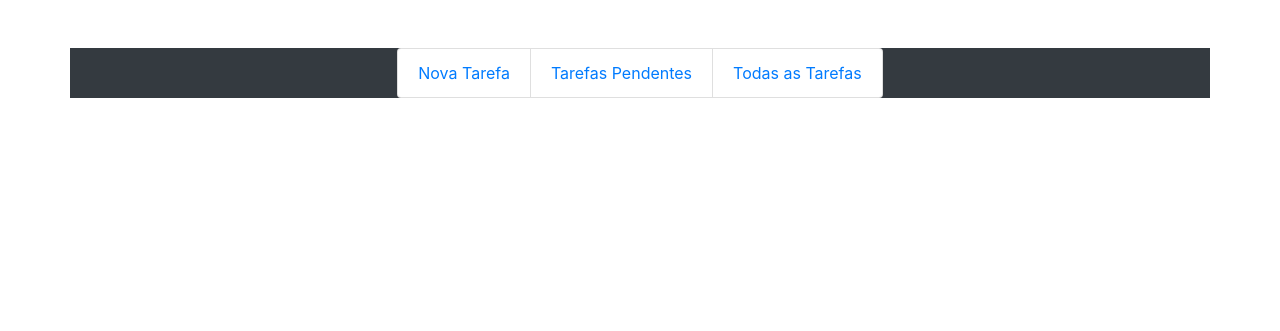
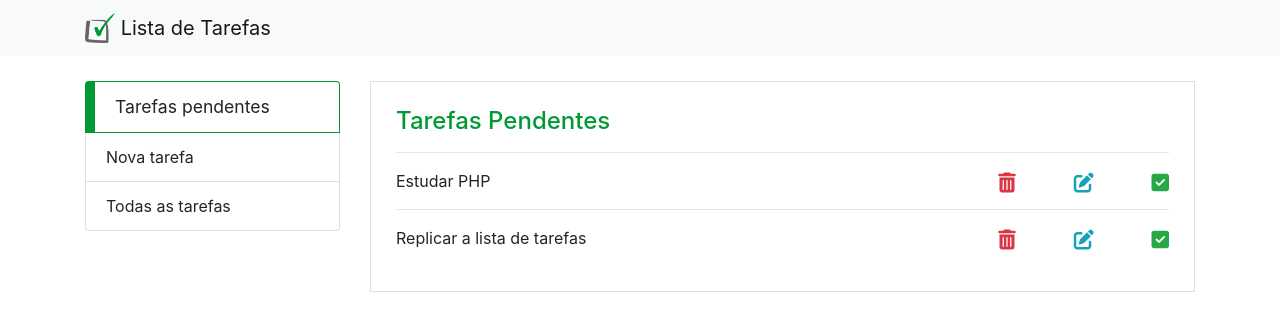
Before and after one commit to wellington-bonjardim/projeto_lista_tarefas, a PHP site: page / in a window 1280 px wide. Shown: the top 331 px of the page. Run offline with PHP 8.4, Linux system fonts and the light colour scheme; some libraries are stand-ins or nearby versions.

Commit message:
Criação da pág principal através de Bootstrap e CSS

```diff
--- /dev/null
+++ b/css/styles.css
@@ -0,0 +1,54 @@
+/*--------------- RESET ---------------*/
+* {
+    margin: 0;
+    padding: 0;
+    box-sizing: border-box;
+}
+
+/*--------------- DIV CONTAINER APP ---------------*/
+.app {
+    margin-top: 25px;
+}
+
+    /*--------------- MENU ---------------*/
+.menu {
+    margin-bottom: 25px;
+}
+
+li.list-group-item.active {
+    background-color: #FFF;
+    border-color: #009933;
+    border-left: 10px solid #009933;
+    font-size: 1.1em;
+}
+
+li a {
+    color: #212529;
+    transition: 0.2s;
+}
+
+li a:hover {
+    text-decoration: none;
+    font-size: 1.1em;
+    color: #000;
+}
+
+/*--------------- DIV CONTAINER PAGINA ---------------*/
+.pagina {
+    border: 1px solid #DFDFDF;
+    padding: 25px; /*!important*/
+}
+
+h4 {
+    color: #009933;
+}
+
+    /*--------------- ÍCONES ---------------*/
+.fas {
+    cursor: pointer;
+    transition: 0.2s;
+}
+
+.fas:hover {
+    scale: 1.1;
+}
--- a/index.php
+++ b/index.php
@@ -9,30 +9,78 @@
     <!-- Bootstrap CSS -->
     <link rel="stylesheet" href="https://stackpath.bootstrapcdn.com/bootstrap/4.3.1/css/bootstrap.min.css" integrity="sha384-ggOyR0iXCbMQv3Xipma34MD+dH/1fQ784/j6cY/iJTQUOhcWr7x9JvoRxT2MZw1T" crossorigin="anonymous">
 
+    <!-- STYLES -->
+    <link rel="stylesheet" href="css/styles.css">
+
     <!-- FONT AWSEOME -->
     <script src="https://kit.fontawesome.com/438b2365a2.js" crossorigin="anonymous"></script>
 
   </head>
   <body>
-                      <!--SERVIÇOS REALIZADOS-->
+    <nav class="navbar navbar-light bg-light">
+      <div class="container">
+        <a href="#" class="navbar-brand">
+          <img src="img/logo.png" width="30" height="30" class="d-inline-block align-top">
+          Lista de Tarefas
+        </a>
+      </div>
+    </nav>
+
     <div class="container app">
       <div class="row">
-        <div class="col-md-12 menu d-flex justify-content-center bg-dark mt-5">
 
-          <ul class="list-group list-group-horizontal">
-            <li class="list-group-item">
-              <a href="#">Nova Tarefa</a>
+        <div class="col-md-3 menu">
+
+          <ul class="list-group">
+            <li class="list-group-item active">
+              <a href="#">Tarefas pendentes</a>
             </li>
             <li class="list-group-item">
-              <a href="">Tarefas Pendentes</a>
+              <a href="#">Nova tarefa</a>
             </li>
             <li class="list-group-item">
-              <a href="">Todas as Tarefas</a>
+              <a href="#">Todas as tarefas</a>
             </li>
           </ul>
+
+        </div>
+
+        <div class="col-md-9">
+          <div class="container pagina">
+            <div class="row">
+              <div class="col">
+                <h4>Tarefas Pendentes</h4>
+
+                <hr>
+
+                <div class="row mb-3 d-flex align-items-center tarefa">
+                  <div class="col-sm-9">Estudar PHP</div>
+                  <div class="col-sm-3 mt-1 d-flex justify-content-between">
+                    <i class="fas fa-trash-alt fa-lg text-danger"></i>
+										<i class="fas fa-edit fa-lg text-info"></i>
+										<i class="fas fa-check-square fa-lg text-success"></i>
+                  </div>
+                </div>
+
+                <hr>
+
+                <div class="row mb-3 d-flex align-items-center tarefa">
+                  <div class="col-sm-9">Replicar a lista de tarefas</div>
+                  <div class="col-sm-3 mt-1 d-flex justify-content-between">
+                    <i class="fas fa-trash-alt fa-lg text-danger"></i>
+										<i class="fas fa-edit fa-lg text-info"></i>
+										<i class="fas fa-check-square fa-lg text-success"></i>
+                  </div>
+                </div>
+
+              </div>
+            </div>
+          </div>
         </div>
       </div>
     </div>
+
+
 
 
 
```
Also changed, not shown: img/logo.png (added).
